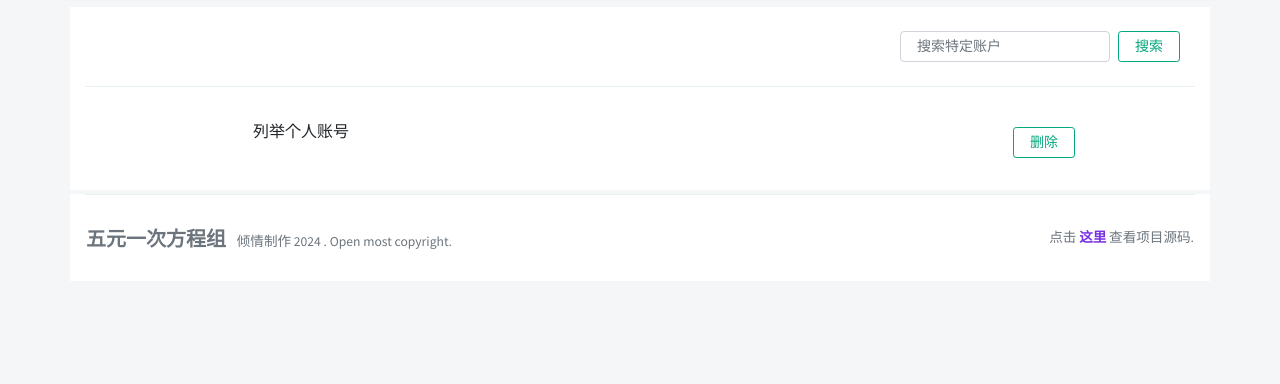
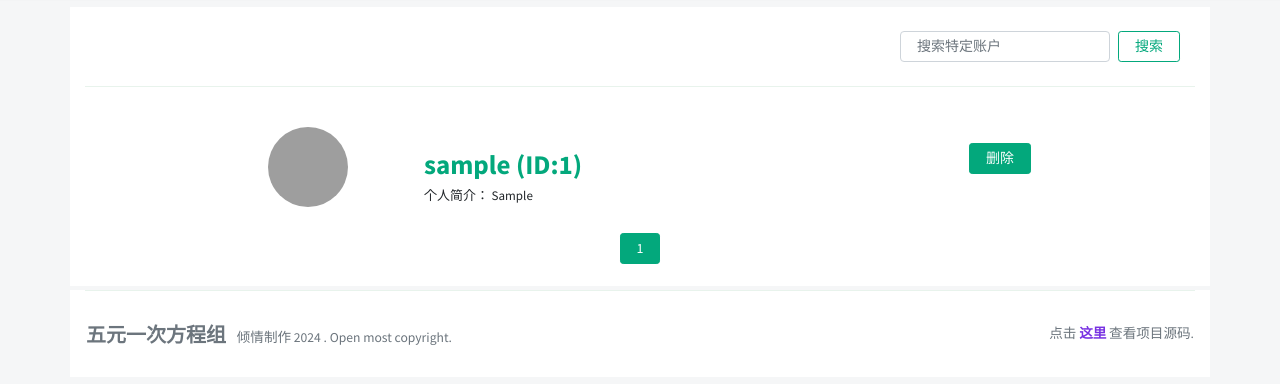
Before and after one commit to Shugify/BlogsiteProject, a Django app: page /ad_home/ in a window 1280 px wide. Shown: the part 67-451 px from the top of the page. Run offline with Django 4.2, Linux system fonts and the light colour scheme; tables that the repository leaves empty hold one stand-in row (values such as "Sample post"); some libraries are stand-ins or nearby versions; grey boxes are pictures that could not be loaded.

Commit message:
Add files via upload
实现用户管理功能，，修改文章管理显示详情对齐的bug

```diff
--- a/softwareproject/blogproject/app01/templates/app01/ad_home.html
+++ b/softwareproject/blogproject/app01/templates/app01/ad_home.html
@@ -104,12 +104,72 @@ MAIN
 
 	<h2 class="pb-4 font-weight-bold spanborder"></h2>
 
+<!--列举个人账号-->
+<div class="col-md-12" style="display: flex; justify-content: center;">
+	<div class="row col-md-10 justify-content-center">
+        {% for user in users %}
+            <div class="col-12 mt-2 mb-2 d-flex justify-content-center" style="height:80px;">
+                <!-- 头像 -->
+                <div class="ml-1 col-2">
+                    {% if user.user_pfp %}
+                        <img alt="用户头像" class="rounded-circle" height="80"
+                         src="{{ user.user_pfp.url }}?timestamp={{ timestamp }}" width="80">
+                    {% endif %}
+                </div>
+                <!--name-->
+                <div class="col-8 font-weight-bold ml-3 mt-3" style="font-size: 27px;">
+                    <a href="{% url 'user_detail_lastest' user.user_id flag %}">{{user.user_name}} (ID:{{ user.user_id }})</a>
+                    <div class="font-weight-light" style="font-size: small">
+                       个人简介：  {{ user.user_introduction }}
+                    </div>
+                </div>
+                <a href="{% url 'ad_delete_user' user.user_id %}" onclick="confirm_delete()"><button class="btn btn-primary btn-sm mt-3">删除</button></a>
+            </div>
+            <hr>
+            <hr>
+        {% endfor %}
+        <!-- 分页功能 页码导航 -->
+			<div align="center" style="position:relative;top:10px">
+				<div class="pagination row">
+					<div class="m-auto">
+						<span class="step-links">
+							<!-- 如果不是第一页，则显示上翻按钮 -->
+							{% if users.has_previous %}
+								<a href="?page=1" class="ml-auto btn btn-outline-success btn-sm my-2 my-sm-2">
+									&laquo; 1
+								</a>
+								<span>...</span>
+								<a href="?page={{ users.previous_page_number }}"
+								   class="ml-auto btn btn-outline-success btn-sm my-2 my-sm-2"
+								>
+									{{ users.previous_page_number }}
+								</a>
+							{% endif %}
 
-<div class="col-md-12" style="display: flex; justify-content: center;;">
-	<div class="row col-md-10">
-   			<a class="pl-5" >列举个人账号</a>
-			<button class="ml-auto btn btn-outline-success btn-sm my-2 my-sm-2" type="button" >删除</button>
+							<!-- 当前页面 -->
+							<span class="ml-auto btn btn-success btn-sm my-2 my-sm-2">
+								{{ users.number }}
+							</span>
 
+							<!-- 如果不是最末页，则显示下翻按钮 -->
+							{% if users.has_next %}
+							<a href="?page={{ users.next_page_number }}"
+								class="ml-auto btn btn-outline-success btn-sm my-2 my-sm-2"
+							>
+							{{ users.next_page_number }}
+							</a>
+							<span>...</span>
+							<a href="?page={{ users.paginator.num_pages }}"
+							   class="ml-auto btn btn-outline-success btn-sm my-2 my-sm-2"
+							>
+							{{ users.paginator.num_pages }} &raquo;
+							</a>
+							{% endif %}
+						</span>
+					</div>
+				</div>
+			</div>
+			<!-- 分页功能 页码导航 -->
     </div>
 </div>
 </div>
@@ -135,6 +195,21 @@ FOOTER
 </div>
 <!-- End Footer -->
 
+<!--实现删除时的弹窗功能;a标签的onclick和href的执行顺序是：先onclick再href-->
+<script>
+// 删除文章的函数
+function confirm_delete() {
+	const ans = confirm("确认要删除？");
+	if (ans===false) {
+		event.preventDefault(); //取消默认应答，直接跳过a标签内的href操作
+		return false;
+	}else{
+		alert("删除成功")
+		return true
+	}
+}
+</script>
+
 <!--------------------------------------
 JAVASCRIPTS
 --------------------------------------->
--- a/softwareproject/blogproject/app01/templates/app01/ad_manage_article.html
+++ b/softwareproject/blogproject/app01/templates/app01/ad_manage_article.html
@@ -141,7 +141,7 @@ MAIN
 					</div>
 					<!-- 图片 -->
 					<!-- 具体信息 -->
-					<div class="pr-2">
+					<div class="pr-2 col-8">
 						 <!-- 文章标题 -->
 						<h2 class="h4 font-weight-bold">
 							<a href="{% url 'ad_article' article.article_id %}" class="text-dark">{{ article.article_title }}</a>
```
